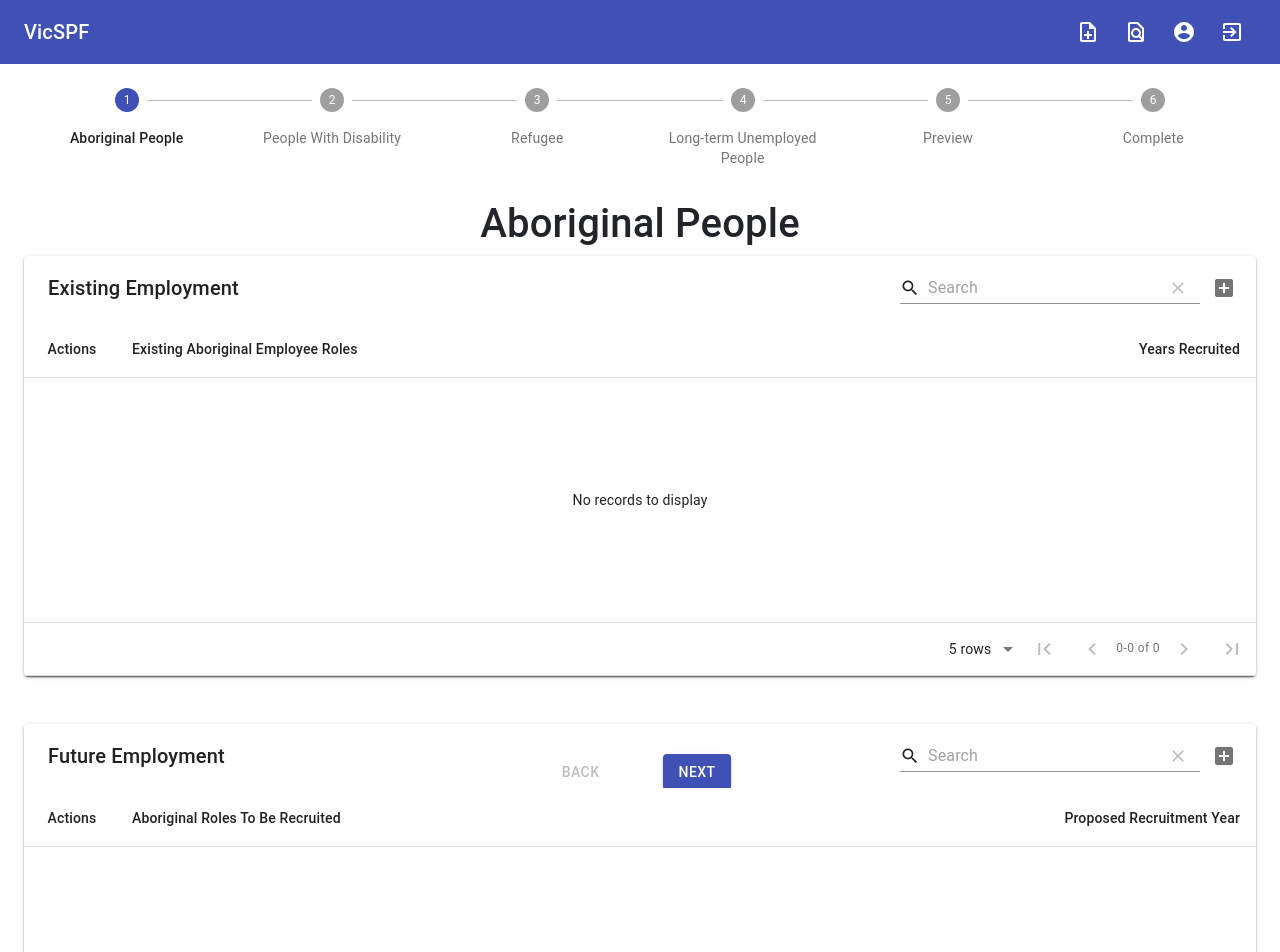
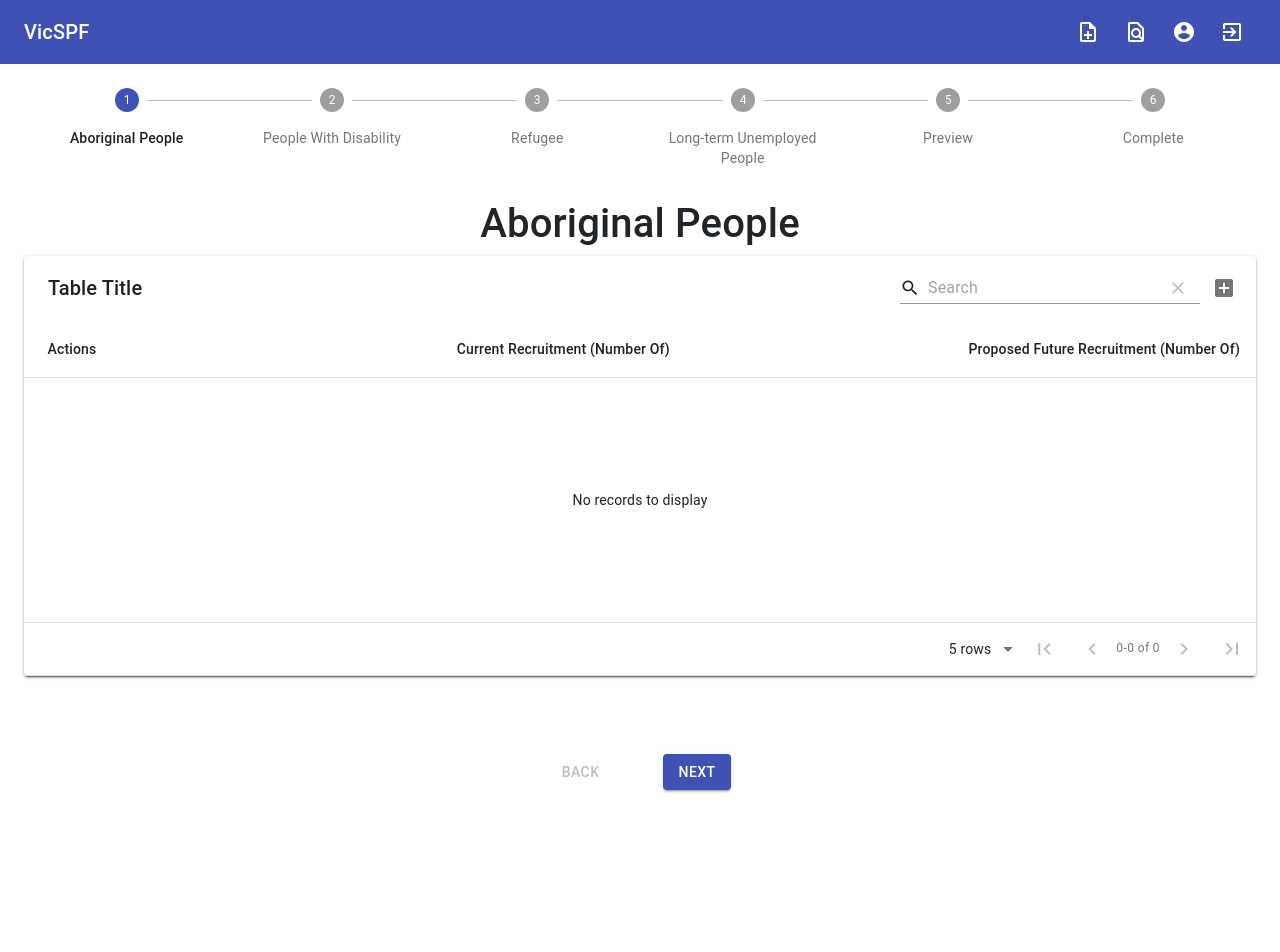
Before and after one commit to alextsai0227/VicSPFF, a React (Create React App) app: page /form in a window 1280 px wide. Shown: the top 952 px of the page. After the commit the page ends 800 px from the top, so only its background shows below. Built offline with nearby package versions, Linux system fonts and the light colour scheme.

Commit message:
Change abo model

```diff
--- a/src/Helper.js
+++ b/src/Helper.js
@@ -14,6 +14,7 @@
     window.VIC.abn = data.abn
     window.VIC.numEmp = data.numEmp
     window.localStorage.u_id = data._id
+    window.localStorage.company_name = data.company_name
 };
 
 export const setVerifierData = (data) => {
--- a/src/components/FormAboEmp.js
+++ b/src/components/FormAboEmp.js
@@ -7,27 +7,18 @@
 import React, { useEffect } from 'react';
 
 export default function FormAboEmp(props) {
-    const tableOneColumns = [
-        { title: 'Existing Aboriginal Employee Roles ', field: 'emp_role'},
-        { title: 'Years Recruited', field: 'emp_year', type: 'numeric' }
-    ]
-    const tableTwoColumns = [
-        { title: 'Aboriginal Roles To Be Recruited ', field: 'recruit_role' },
-        { title: 'Proposed Recruitment Year', field: 'recruit_year', type: 'numeric' }
-    ]
-
-    const [oneData, setOneData] = React.useState({
-        data: window.VIC.aboCur
-    });
-
-    const [twoData, setTwoData] = React.useState({
-        data: window.VIC.aboEmp
+    const [state, setState] = React.useState({
+        columns: [
+            { title: 'Current Recruitment (Number Of)', field: 'curr_emp', type: 'numeric'},
+            { title: 'Proposed Future Recruitment (Number Of)', field: 'future_emp', type: 'numeric'},
+        ],
+        data: window.VIC.abo,
     });
 
     useEffect(() => {
         //componentDidMount 及 componentDidUpdate
-        window.VIC.aboEmp = twoData.data
-        window.VIC.aboCur = oneData.data
+        const data = state.data
+        window.VIC.abo = data
         console.log(`更新後的 State`)
         //componentDidUpdate 及 componentWillUnmount
         return(()=>{
@@ -43,74 +34,35 @@
             <h1>Aboriginal People</h1>
             <Container component="main" maxWidth="lg">
                 <Paper>
-                    {/* existing employment table */}
                     <MaterialTable
-                        title="Existing Employment"
-                        columns={tableOneColumns}
-                        data={oneData.data}
+                        columns={state.columns}
+                        data={state.data}
                         editable={{
                             onRowAdd: newData =>
                                 new Promise(resolve => {
                                     setTimeout(() => {
                                         resolve();
-                                        const data = [...oneData.data];
+                                        const data = [...state.data];
                                         data.push(newData);
-                                        setOneData({ ...oneData, data });
+                                        setState({ ...state, data });
                                     }, 600);
                                 }),
                             onRowUpdate: (newData, oldData) =>
                                 new Promise(resolve => {
                                     setTimeout(() => {
                                         resolve();
-                                        const data = [...oneData.data];
+                                        const data = [...state.data];
                                         data[data.indexOf(oldData)] = newData;
-                                        setOneData({ ...oneData, data });
+                                        setState({ ...state, data });
                                     }, 600);
                                 }),
                             onRowDelete: oldData =>
                                 new Promise(resolve => {
                                     setTimeout(() => {
                                         resolve();
-                                        const data = [...oneData.data];
+                                        const data = [...state.data];
                                         data.splice(data.indexOf(oldData), 1);
-                                        setOneData({ ...oneData, data });
-                                    }, 600);
-                                }),
-                        }}
-                    /></Paper>
-                {/* future employment table */}
-                <br /><br />
-                <Paper>
-                    <MaterialTable
-                        title="Future Employment"
-                        columns={tableTwoColumns}
-                        data={twoData.data}
-                        editable={{
-                            onRowAdd: newData =>
-                                new Promise(resolve => {
-                                    setTimeout(() => {
-                                        resolve();
-                                        const data = [...twoData.data];
-                                        data.push(newData);
-                                        setTwoData({ ...twoData, data });
-                                    }, 600);
-                                }),
-                            onRowUpdate: (newData, oldData) =>
-                                new Promise(resolve => {
-                                    setTimeout(() => {
-                                        resolve();
-                                        const data = [...twoData.data];
-                                        data[data.indexOf(oldData)] = newData;
-                                        setTwoData({ ...twoData, data });
-                                    }, 600);
-                                }),
-                            onRowDelete: oldData =>
-                                new Promise(resolve => {
-                                    setTimeout(() => {
-                                        resolve();
-                                        const data = [...twoData.data];
-                                        data.splice(data.indexOf(oldData), 1);
-                                        setTwoData({ ...twoData, data });
+                                        setState({ ...state, data });
                                     }, 600);
                                 }),
                         }}
--- a/src/components/FormPreview.js
+++ b/src/components/FormPreview.js
@@ -12,8 +12,7 @@
 import React from 'react';
 
 export default function FormPreview(props) {
-  const abo_existing_data = window.VIC.aboCur
-  const abo_future_data = window.VIC.aboEmp
+  const abo_data = window.VIC.abo
   const unemployed_data = window.VIC.unemployed
   const disability_data = window.VIC.disability
   const refugee = window.VIC.refugee
@@ -24,43 +23,21 @@
       <Container component="main" maxWidth="lg">
                 <br />
                 <Typography component="h2" variant="h5" align="left">
-                    Aboriginal Existing Employment
+                    Aboriginal People
                 </Typography>
                 <Paper>
-                    <Table>
+                    <Table >
                         <TableHead>
                             <TableRow>
-                                <TableCell>Existing Aboriginal Employee Roles</TableCell>
-                                <TableCell align="right">Years Recruited</TableCell>
+                                <TableCell>Current Recruitment (Number Of)</TableCell>
+                                <TableCell align="right">Proposed Future Recruitmentt&nbsp;(Number Of)</TableCell>
                             </TableRow>
                         </TableHead>
                         <TableBody >
-                            {abo_existing_data.map(row => (
+                            {abo_data.map(row => (
                                 <TableRow >
-                                    <TableCell >{row.emp_role}</TableCell>
-                                    <TableCell align="right" >{row.emp_year}</TableCell>
-                                </TableRow>
-                            ))}
-                        </TableBody>
-                    </Table>
-                </Paper>
-                <br /><br /><br />
-                <Typography component="h2" variant="h5" align="left">
-                    Aboriginal Future Employment
-                </Typography>
-                <Paper>
-                    <Table>
-                        <TableHead>
-                            <TableRow>
-                                <TableCell>Aboriginal Roles To Be Recruited </TableCell>
-                                <TableCell align="right">Proposed Recruitment Year</TableCell>
-                            </TableRow>
-                        </TableHead>
-                        <TableBody >
-                            {abo_future_data.map(row => (
-                                <TableRow >
-                                    <TableCell >{row.recruit_role}</TableCell>
-                                    <TableCell align="right" >{row.recruit_year}</TableCell>
+                                    <TableCell >{row.curr_emp}</TableCell>
+                                    <TableCell align="right" >{row.future_emp}</TableCell>
                                 </TableRow>
                             ))}
                         </TableBody>
--- a/src/components/ViewFormDetail.js
+++ b/src/components/ViewFormDetail.js
@@ -39,11 +39,10 @@
     const [open, setOpen] = React.useState(false);
     const application = props.location.state.application
     const application_id = application._id
-    const abo_existing_data = application.emp_curr_abo
-    const abo_future_data = application.emp_recruit_abo
-    const unemployed_data = application.emp_cohorts
-    const disability_data = application.social_benefit
-    const refugee = application.readiness_act
+    const abo_data = application.emp_abo
+    const unemployed_data = application.emp_unemploy
+    const disability_data = application.emp_disability
+    const refugee = application.emp_refugee
 
     function handleDelete() {
         axios({
@@ -85,43 +84,21 @@
                 <h1> Application Details</h1>
                 <br />
                 <Typography component="h2" variant="h5" align="left">
-                    Aboriginal Existing Employment
+                    Aboriginal People
                 </Typography>
                 <Paper className={classes.root}>
                     <Table className={classes.table} >
                         <TableHead>
                             <TableRow>
-                                <TableCell>Existing Aboriginal Employee Roles</TableCell>
-                                <TableCell align="right">Years Recruited</TableCell>
+                                <TableCell>Current Recruitment (Number Of)</TableCell>
+                                <TableCell align="right">Proposed Future Recruitmentt&nbsp;(Number Of)</TableCell>
                             </TableRow>
                         </TableHead>
                         <TableBody >
-                            {abo_existing_data.map(row => (
+                            {abo_data.map(row => (
                                 <TableRow >
-                                    <TableCell >{row.emp_role}</TableCell>
-                                    <TableCell align="right" >{row.emp_year}</TableCell>
-                                </TableRow>
-                            ))}
-                        </TableBody>
-                    </Table>
-                </Paper>
-                <br /><br /><br />
-                <Typography component="h2" variant="h5" align="left">
-                    Aboriginal Future Employment
-                </Typography>
-                <Paper className={classes.root}>
-                    <Table className={classes.table} >
-                        <TableHead>
-                            <TableRow>
-                                <TableCell>Aboriginal Roles To Be Recruited </TableCell>
-                                <TableCell align="right">Proposed Recruitment Year</TableCell>
-                            </TableRow>
-                        </TableHead>
-                        <TableBody >
-                            {abo_future_data.map(row => (
-                                <TableRow >
-                                    <TableCell >{row.recruit_role}</TableCell>
-                                    <TableCell align="right" >{row.recruit_year}</TableCell>
+                                    <TableCell >{row.curr_emp}</TableCell>
+                                    <TableCell align="right" >{row.future_emp}</TableCell>
                                 </TableRow>
                             ))}
                         </TableBody>
```
Also changed, not shown: src/components/FormStepper.js (+4 -5 lines).
